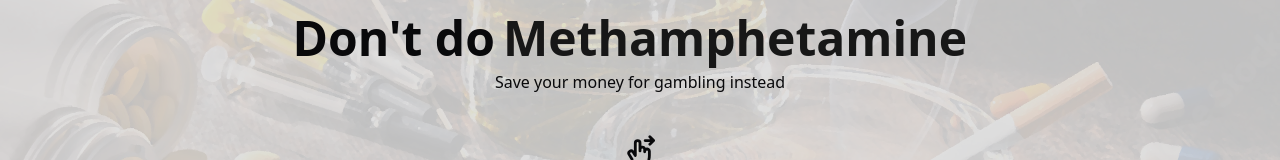
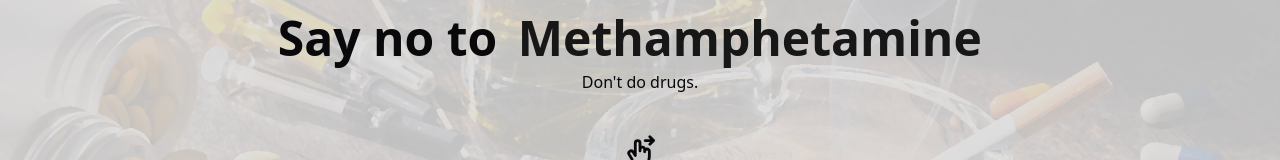
Before and after one commit to AdvosArt/heartcode-training, a Next.js app: page / in a window 1280 px wide. Shown: the part 371-531 px from the top of the page. Built offline with nearby package versions, Linux system fonts and the light colour scheme; no server answers.

Commit message:
Changed landing page text

```diff
--- a/src/app/page.tsx
+++ b/src/app/page.tsx
@@ -36,9 +36,9 @@ export default function Home() {
       <div className="mx-auto w-4/5">
         <div className="flex flex-col justify-center h-dvh">
           <div className="font-bold text-5xl text-center mb-2">
-            Don't do<FlipWords words={shuffle(words)} duration={1}/>
+            Say no to <FlipWords words={shuffle(words)} duration={1}/>
             </div>
-          <p className="text-base text-center">Save your money for gambling instead</p>
+          <p className="text-base text-center">Don't do drugs.</p>
           <div className="flex text-3xl justify-center mt-10">
             <PiHandSwipeRightBold />
             </div>
```
